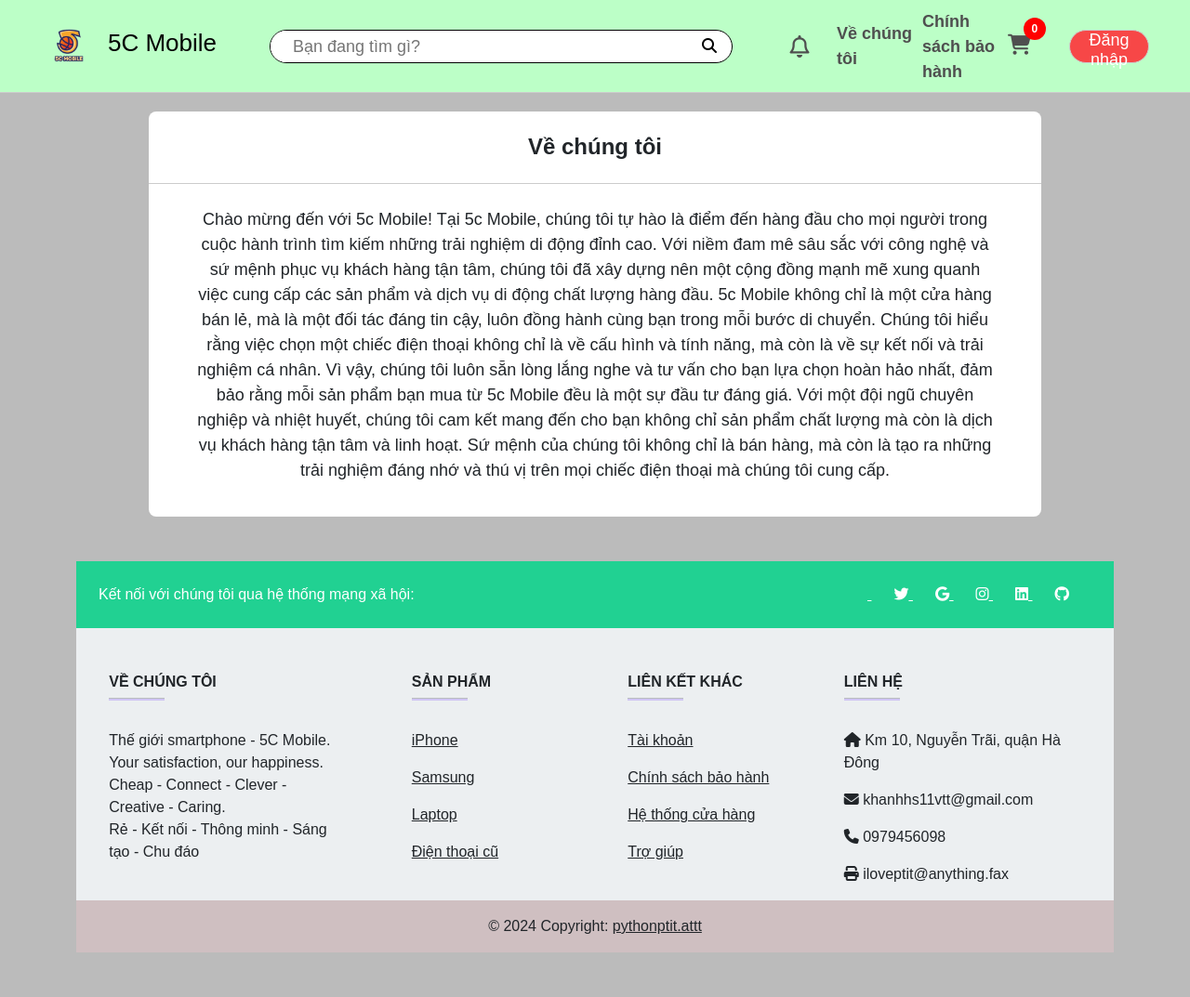
After one commit to username1811/webphonezip, a Django app: page /aboutus.html in a window 1280 px wide. The commit adds this page. Shown: the whole page at 93% size. Run offline with Django 4.2, Linux system fonts and the light colour scheme; some libraries are stand-ins or nearby versions; some web fonts are replaced.

Commit message:
fix noti, aboutus, guarantee

```diff
--- a/webphonezip/app/static/app/css/base.css
+++ b/webphonezip/app/static/app/css/base.css
@@ -145,8 +145,8 @@
 }
 
 .header .nav__notify:hover .wrapper{
-    opacity: 1;
-    transform: scale(1);
+    opacity: 0;
+    transform: scale(0);
 }
 
 .header .nav__notify .wrapper{
--- a/webphonezip/app/static/app/css/notifications.css
+++ b/webphonezip/app/static/app/css/notifications.css
@@ -19,7 +19,7 @@
 }
 
 .noti .noti__content{
-    min-height: 320px;
+    min-height: 350px;
     width: 100%;
     position: relative;
 }
@@ -28,7 +28,8 @@
     font-size: 18px;
     text-align: center;
     position: absolute;
-    top: 50%;
+    width: 90%;
+    top: 5%;
     left: 50%;
     transform: translate(-50%);
 }
--- /dev/null
+++ b/webphonezip/app/templates/app/aboutus.html
@@ -0,0 +1,20 @@
+{% extends 'app/base.html' %} {% load static %} {% block title %}
+<title>Về chúng tôi</title>
+<link rel="stylesheet" href="{% static 'app/css/notifications.css' %}" />
+{% endblock title %} {% block content %}
+<div class="noti">
+  <h2 class="noti__heading">Về chúng tôi</h2>
+
+  <div class="noti__content">
+    <span class="noti__empty-message">Chào mừng đến với 5c Mobile!
+
+        Tại 5c Mobile, chúng tôi tự hào là điểm đến hàng đầu cho mọi người trong cuộc hành trình tìm kiếm những trải nghiệm di động đỉnh cao. Với niềm đam mê sâu sắc với công nghệ và sứ mệnh phục vụ khách hàng tận tâm, chúng tôi đã xây dựng nên một cộng đồng mạnh mẽ xung quanh việc cung cấp các sản phẩm và dịch vụ di động chất lượng hàng đầu.
+
+        5c Mobile không chỉ là một cửa hàng bán lẻ, mà là một đối tác đáng tin cậy, luôn đồng hành cùng bạn trong mỗi bước di chuyển. Chúng tôi hiểu rằng việc chọn một chiếc điện thoại không chỉ là về cấu hình và tính năng, mà còn là về sự kết nối và trải nghiệm cá nhân. Vì vậy, chúng tôi luôn sẵn lòng lắng nghe và tư vấn cho bạn lựa chọn hoàn hảo nhất, đảm bảo rằng mỗi sản phẩm bạn mua từ 5c Mobile đều là một sự đầu tư đáng giá.
+
+        Với một đội ngũ chuyên nghiệp và nhiệt huyết, chúng tôi cam kết mang đến cho bạn không chỉ sản phẩm chất lượng mà còn là dịch vụ khách hàng tận tâm và linh hoạt. Sứ mệnh của chúng tôi không chỉ là bán hàng, mà còn là tạo ra những trải nghiệm đáng nhớ và thú vị trên mọi chiếc điện thoại mà chúng tôi cung cấp.
+
+        </span>
+  </div>
+</div>
+{% endblock content %}
--- a/webphonezip/app/templates/app/base.html
+++ b/webphonezip/app/templates/app/base.html
@@ -60,7 +60,7 @@
                 </div>
 
                 <div class="nav__search">
-                    <input id="search-input" class="search__input tablet pc" type="text" placeholder="Tìm kiếm sản phẩm bạn muốn mua tại đây">
+                    <input id="search-input" class="search__input tablet pc" type="text" placeholder="Bạn đang tìm gì?">
                     <button id="search-button" type="button" class="search__btn">
                         <i class="fa-solid fa-magnifying-glass"></i>
                     </button>
@@ -81,7 +81,7 @@
                 </div>
 
                 <div class="nav__support pc tablet">
-                    <a href="#footer" class="nav__support-link">Về chúng tôi</a>
+                    <a href="{% url 'aboutus' %}" class="nav__support-link">Về chúng tôi</a>
                 </div>
 
                 <div class="nav__support pc tablet">
--- a/webphonezip/app/templates/app/gurantee.html
+++ b/webphonezip/app/templates/app/gurantee.html
@@ -6,7 +6,11 @@
   <h2 class="noti__heading">Chính sách bảo hành</h2>
 
   <div class="noti__content">
-    <span class="noti__empty-message">Bạn không có thông báo nào</span>
+    <span class="noti__empty-message">Thời gian bao test sản phẩm: 30 ngày đầu. Điều kiện đổi mới trong thời gian bao test:<br>
+      - Nếu lỗi xác định chính xác do phần cứng (vd: Lỗi cảm ứng….) và máy không rơi vỡ vào nước, có xác nhận của Trung tâm bảo hành Ủy quyền Apple. Đổi máy mới nguyên seal khác.<br>
+      - Nếu lỗi chập chờn, thi thoảng (thi thoảng mất loa, chập chờn sóng,…) cần có video quay lại lỗi và có xác nhận của Trung tâm bảo hành Ủy quyền Apple, không rơi vỡ, vào nước: Đổi máy mới nguyên seal khác.<br>
+      Năm đầu: Bảo hành tại TTBH ủy quyền chính hãng hoặc tham gia 1 đổi 1 lỗi là đổi có tính phí *<br>
+      Năm thứ 2: Bảo hành toàn diện phần cứng tại TTBH 5C Mobile, trừ lỗi màn hình hỗ trợ 30% chi phí thay màn. Hỗ trợ rơi vỡ, vào nước 24 tháng</span>
   </div>
 </div>
 {% endblock content %}
--- a/webphonezip/app/urls.py
+++ b/webphonezip/app/urls.py
@@ -29,5 +29,6 @@
     path('order/details/<int:order_id>', views.orderDetails, name='order-details'),
     path('order/payment-again/', views.paymentOrderAgain, name='payment-again'),
     path('api/sort', views.sort, name='sort'),
-    path('gurantee.html', views.gurantee, name='gurantee')
+    path('gurantee.html', views.gurantee, name='gurantee'),
+    path('aboutus.html', views.aboutus, name='aboutus')
 ]
--- a/webphonezip/app/views.py
+++ b/webphonezip/app/views.py
@@ -56,6 +56,7 @@
     context = {'cart': cart}
     return render(request, 'app/notifications.html', context)
 
+
 def gurantee(request):
     if request.user.is_authenticated:
         user = request.user
@@ -65,6 +66,17 @@
         cart = {'getCartItemsAmount': 0}
     context = {'cart': cart}
     return render(request, 'app/gurantee.html', context)
+
+def aboutus(request):
+    if request.user.is_authenticated:
+        user = request.user
+        cart, created = Cart.objects.get_or_create(customer=user)
+    else:
+        user = None
+        cart = {'getCartItemsAmount': 0}
+    context = {'cart': cart}
+    return render(request, 'app/aboutus.html', context)
+
 
 
 # Load info product page
```
